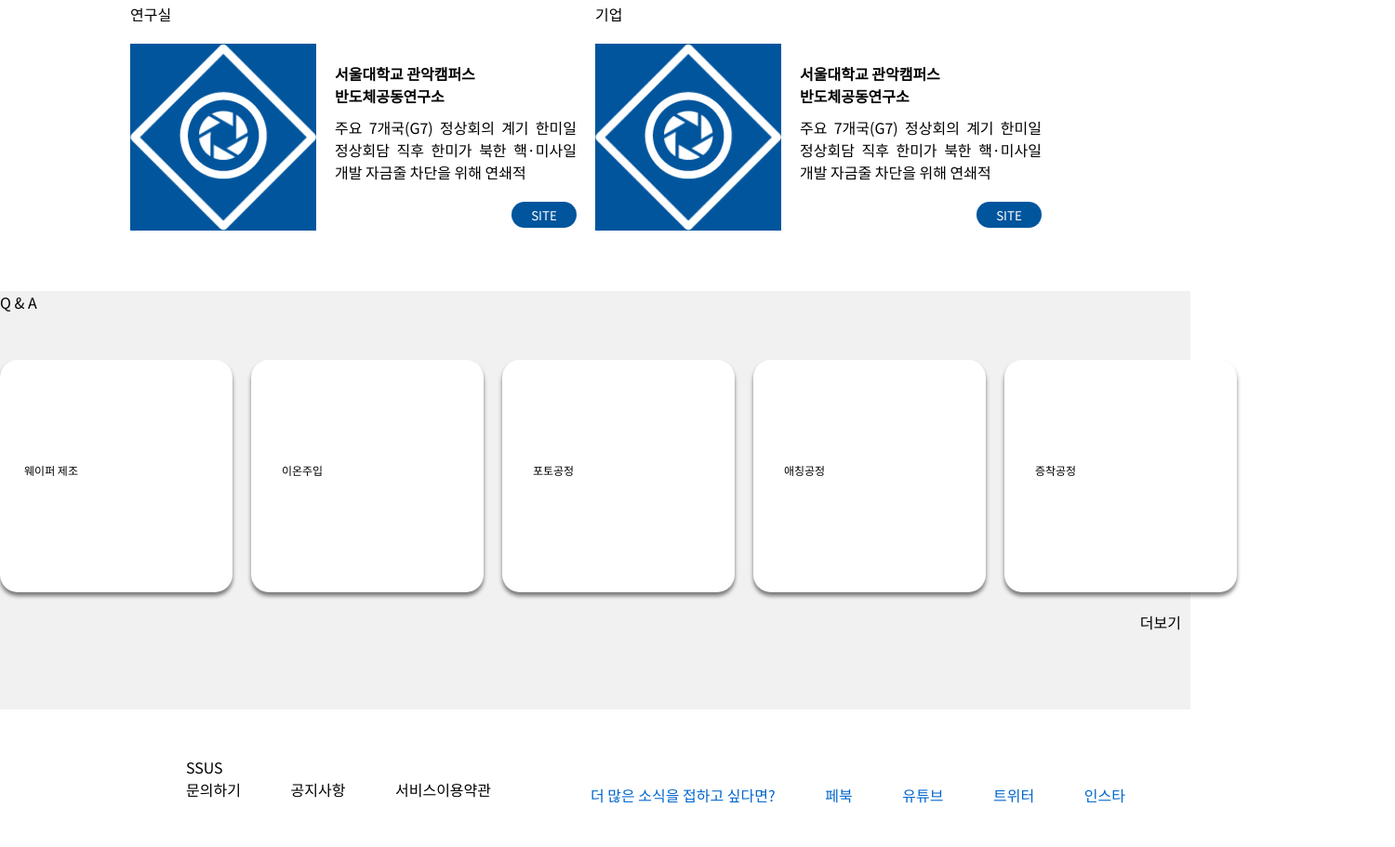
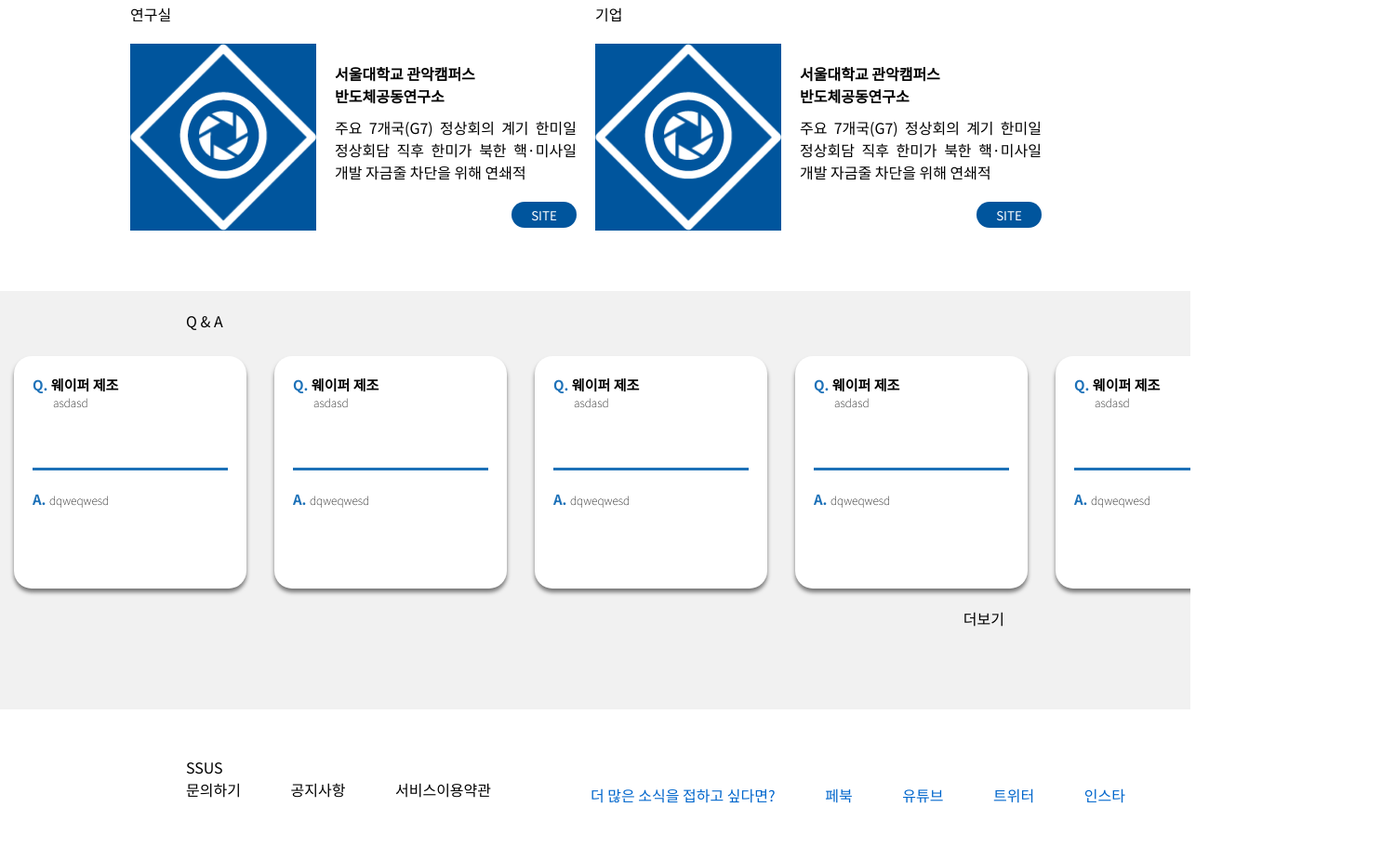
Before and after one commit to JaeSeung-Park/SSUS_Web, a plain HTML site: page index.html in a window 1280 px wide. Shown: the part 1424-2335 px from the top of the page at 93% size, 1500 px wide, since content can reach past the window. Drawn offline with Linux system fonts and the light colour scheme.

Commit message:
Add index.html QNA

```diff
--- a/CSS/font.css
+++ b/CSS/font.css
@@ -1,6 +1,10 @@
 *{
     font-family: 'Noto Sans KR', sans-serif;
     color:#000;
+}
+
+.fs-big{
+    font-size : 23px;
 }
 
 .fs-midium{
@@ -18,6 +22,14 @@
     color : #0066CC;
 }
 
+.fc-1D71B8{
+    color:#1D71B8;
+}
+
 .fw-bold{
     font-weight: bold;
 }
+
+.fw-light{
+    font-weight:lighter;
+}
--- a/CSS/index.css
+++ b/CSS/index.css
@@ -20,19 +20,22 @@
 
 .reason .reason_button{
     position : absolute;
+    height:auto;
+    width:120px;
     right : 250px;
-    bottom : 120px;
+    bottom : 110px;
+    text-align: center;
+    padding: 1px 0 4px;
     background-color: #fff;
     border-radius: 5px;
 }
 
 .reason .reason_button a{
-    padding : 5px;
+
 }
 
 .main{
     width: 1000px;
-
     margin-left: auto;
     margin-right: auto;
 }
@@ -298,24 +301,65 @@
     margin-top: 350px;
     position:relative;
     width :100%;
-    height:450px;
+    height:420px;
     background-color: #F1F1F1;
+    overflow-x : scroll;
+    border-bottom: 30px #F1F1F1 solid;
+}
+
+.qna::-webkit-scrollbar {
+    height:20px;
+}
+
+.qna::-webkit-scrollbar-thumb {
+    border-radius: 100px;
+    width:10%;
+    background: #ffffff;
+}
+
+.qna::-webkit-scrollbar-track {
+    background: -webkit-linear-gradient(90deg, #F1F1F1,#F1F1F1,#F1F1F1,#F1F1F1, #F1F1F1, #CDCDCD,#CDCDCD,#CDCDCD, #F1F1F1,#F1F1F1,#F1F1F1,#F1F1F1, #F1F1F1);
+    border-radius: 10px;
+}
+
+
+.qna_head{
+    float : left;
+    margin: 20px 0 0 200px;
 }
 
 .qna_list{
-   margin-top: 50px;
-   width:1500px;
-   margin-left: auto;
-   margin-right: auto;
-   /* overflow: scroll hidden; */
+    width : 1700px;
+    margin : 70px auto 0;
 }
 
 .qna_box{
     width: 250px;
     height: 250px;
-    background-color: #ffff;
+    background-color: #ffffff;
     float: left;
-    margin-right: 20px;
+    margin: 0 15px;
     border-radius: 19px;
     box-shadow: 0px 4px 4px rgba(0, 0, 0, 0.5);
 }
+
+.q{
+    height : 100px;
+    margin: 20px;
+    border-bottom: 3px #1D71B8 solid;
+}
+
+.q .q_sub{
+    margin-left: 22px;
+}
+
+.a{
+    height:100px;
+    margin: 20px;
+}
+
+
+.qna_more{
+    float : right;
+    margin: 20px 200px 0;
+}
--- a/index.html
+++ b/index.html
@@ -34,8 +34,8 @@
                 <div class="topic fs-small"><a>삼성 파트너 기업 수백억 적자 이유는?</a></div>
 
                 <div class="reason">
-                    <span class="reason_text fs-midium fw-bold">이 웹사이트가 왜 만들어졌을까요?</span>
-                    <div class="reason_button"><a class="fs-tiny fc-0066CC">이유 같이 알아보기 ></a></div>
+                    <span class="reason_text fs-big fw-bold">이 웹사이트가 왜 만들어졌을까요?</span>
+                    <div class="reason_button"><a href=#a class="fs-tiny fw-bold fc-0066CC">이유 같이 알아보기 ></a></div>
                 </div>
                 <div class="main">
                     <div class="manufacturing">
@@ -125,27 +125,87 @@
                     </div>
                 </div>
                 <div class="qna">
-                    <a href="xxx">
+                    <a href="xxx" class="qna_head">
                         <p class="section_head">Q & A</p>
                     </a>
                     <ul class="qna_list">
                         <li class="qna_box">
-                            <a href="xxx" ><img src="Images/자산 2웨이퍼.png" class="mf_img"><p class="mf_name">웨이퍼 제조</p></a>
+                            <a href="xxx">
+                                <div class="q">
+                                    <p class="q_main fw-bold fs-small"><strong class="fc-1D71B8">Q. </strong>웨이퍼 제조</p>
+                                    <p class="q_sub fw-light fs-tiny">asdasd</p>
+                                </div>
+
+                                <div class="a">
+                                    <p class="fw-light fs-tiny">
+                                        <strong class="fc-1D71B8 fs-small">A. </strong>
+                                        dqweqwesd
+                                    </p>
+                                </div>
+                            </a>
                         </li>
                         <li class="qna_box">
-                            <a href="xxx" ><img src="Images/자산 3이온주입.png" class="mf_img"><p class="mf_name">이온주입</p></a>
+                            <a href="xxx">
+                                <div class="q">
+                                    <p class="q_main fw-bold fs-small"><strong class="fc-1D71B8">Q. </strong>웨이퍼 제조</p>
+                                    <p class="q_sub fw-light fs-tiny">asdasd</p>
+                                </div>
+
+                                <div class="a">
+                                    <p class="fw-light fs-tiny">
+                                        <strong class="fc-1D71B8 fs-small">A. </strong>
+                                        dqweqwesd
+                                    </p>
+                                </div>
+                            </a>
                         </li>
                         <li class="qna_box">
-                            <a href="xxx" ><img src="Images/자산 4포토.png" class="mf_img"><p class="mf_name">포토공정</p></a>
+                            <a href="xxx">
+                                <div class="q">
+                                    <p class="q_main fw-bold fs-small"><strong class="fc-1D71B8">Q. </strong>웨이퍼 제조</p>
+                                    <p class="q_sub fw-light fs-tiny">asdasd</p>
+                                </div>
+
+                                <div class="a">
+                                    <p class="fw-light fs-tiny">
+                                        <strong class="fc-1D71B8 fs-small">A. </strong>
+                                        dqweqwesd
+                                    </p>
+                                </div>
+                            </a>
                         </li>
                         <li class="qna_box">
-                            <a href="xxx" ><img src="Images/자산 5애칭.png" class="mf_img"><p class="mf_name">애칭공정</p></a>
+                            <a href="xxx">
+                                <div class="q">
+                                    <p class="q_main fw-bold fs-small"><strong class="fc-1D71B8">Q. </strong>웨이퍼 제조</p>
+                                    <p class="q_sub fw-light fs-tiny">asdasd</p>
+                                </div>
+
+                                <div class="a">
+                                    <p class="fw-light fs-tiny">
+                                        <strong class="fc-1D71B8 fs-small">A. </strong>
+                                        dqweqwesd
+                                    </p>
+                                </div>
+                            </a>
                         </li>
                         <li class="qna_box">
-                            <a href="xxx"><img src="Images/자산 6증착.png" class="mf_img"><p class="mf_name">증착공정</p></a>
+                            <a href="xxx">
+                                <div class="q">
+                                    <p class="q_main fw-bold fs-small"><strong class="fc-1D71B8">Q. </strong>웨이퍼 제조</p>
+                                    <p class="q_sub fw-light fs-tiny">asdasd</p>
+                                </div>
+
+                                <div class="a">
+                                    <p class="fw-light fs-tiny">
+                                        <strong class="fc-1D71B8 fs-small">A. </strong>
+                                        dqweqwesd
+                                    </p>
+                                </div>
+                            </a>
                         </li>
                     </ul>
-                    <a href="xxx" class="more"><p class="more_text">더보기</p></a>
+                    <a href="xxx" class="qna_more"><p class="more_text">더보기</p></a>
                 </div>
             </div>
 
@@ -153,27 +213,33 @@
                 <div class="info">
                     <div>SSUS</div>
                     <div class="info_bar">
-                        <div class="info_item">문의하기</div>
-                        <div class="info_item">공지사항</div>
-                        <div class="info_item">서비스이용약관</div>
+                        <div class="info_item">
+                            <a href="#a">문의하기</a>
+                        </div>
+                        <div class="info_item">
+                            <a href="#a">공지사항</a>
+                        </div>
+                        <div class="info_item">
+                            <a href="#a">서비스이용약관</a>
+                        </div>
                     </div>
                 </div>
                 <div class="more">
                     <div class="more_bar">
-                        <div class="more_item fc-0066CC" >
+                        <div class="more_item fc-0066CC">
                             더 많은 소식을 접하고 싶다면?
                         </div>
-                        <div class="more_item fc-0066CC">
-                            페북
+                        <div class="more_item">
+                            <a href="#a" class="fc-0066CC">페북</a>
                         </div>
-                        <div class="more_item fc-0066CC">
-                            유튜브
+                        <div class="more_item">
+                            <a href="#a" class="fc-0066CC">유튜브</a>
                         </div>
-                        <div class="more_item fc-0066CC">
-                            트위터
+                        <div class="more_item">
+                            <a href="#a" class="fc-0066CC">트위터</a>
                         </div>
-                        <div class="more_item fc-0066CC">
-                            인스타
+                        <div class="more_item">
+                            <a href="#a" class="fc-0066CC">인스타</a>
                         </div>
                     </div>
                 </div>
```
